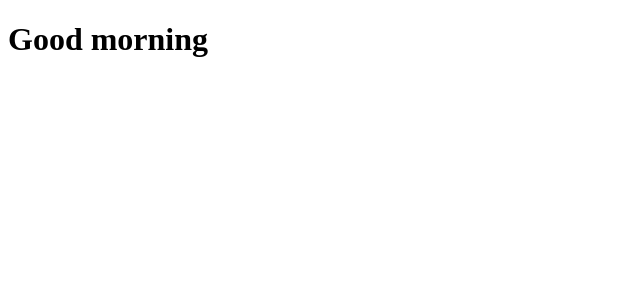
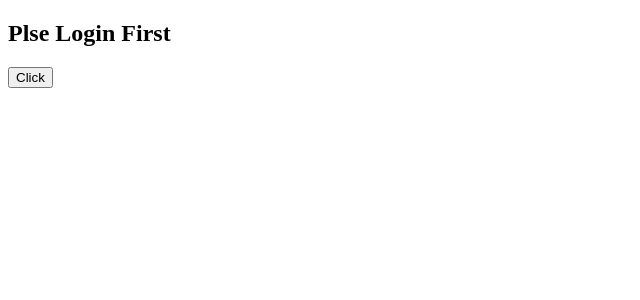
Before and after one commit to Samratcodebase/React-APP, a React (Vite) app: page / in a window 1280 px wide. Shown: the top 300 px of the page, without its empty margins (0-640 px from the left). Built offline with nearby package versions, Linux system fonts and the light colour scheme.

Commit message:
Basic Events

```diff
--- /dev/null
+++ b/src/components/Events.jsx
@@ -0,0 +1,13 @@
+const Click = () => {
+  function handleTheClick() {
+    console.log("Clicked");
+  }
+
+  return (
+    <>
+      <button onClick={handleTheClick}>Click</button>
+    </>
+  );
+};
+
+export default Click;
--- a/src/main.jsx
+++ b/src/main.jsx
@@ -2,10 +2,11 @@ import { StrictMode } from "react";
 import { createRoot } from "react-dom/client";
 import Weather from "./components/Weather";
 import UserStatus from "./components/UserStatus";
-import Greeting from "./components/Greeting"
+import Greeting from "./components/Greeting";
+import Click from "./components/Events";
 createRoot(document.getElementById("root")).render(
   <StrictMode>
-
-    <Greeting timeOfDay={"morning"} />
+    <UserStatus />
+    <Click />
   </StrictMode>,
 );
```
